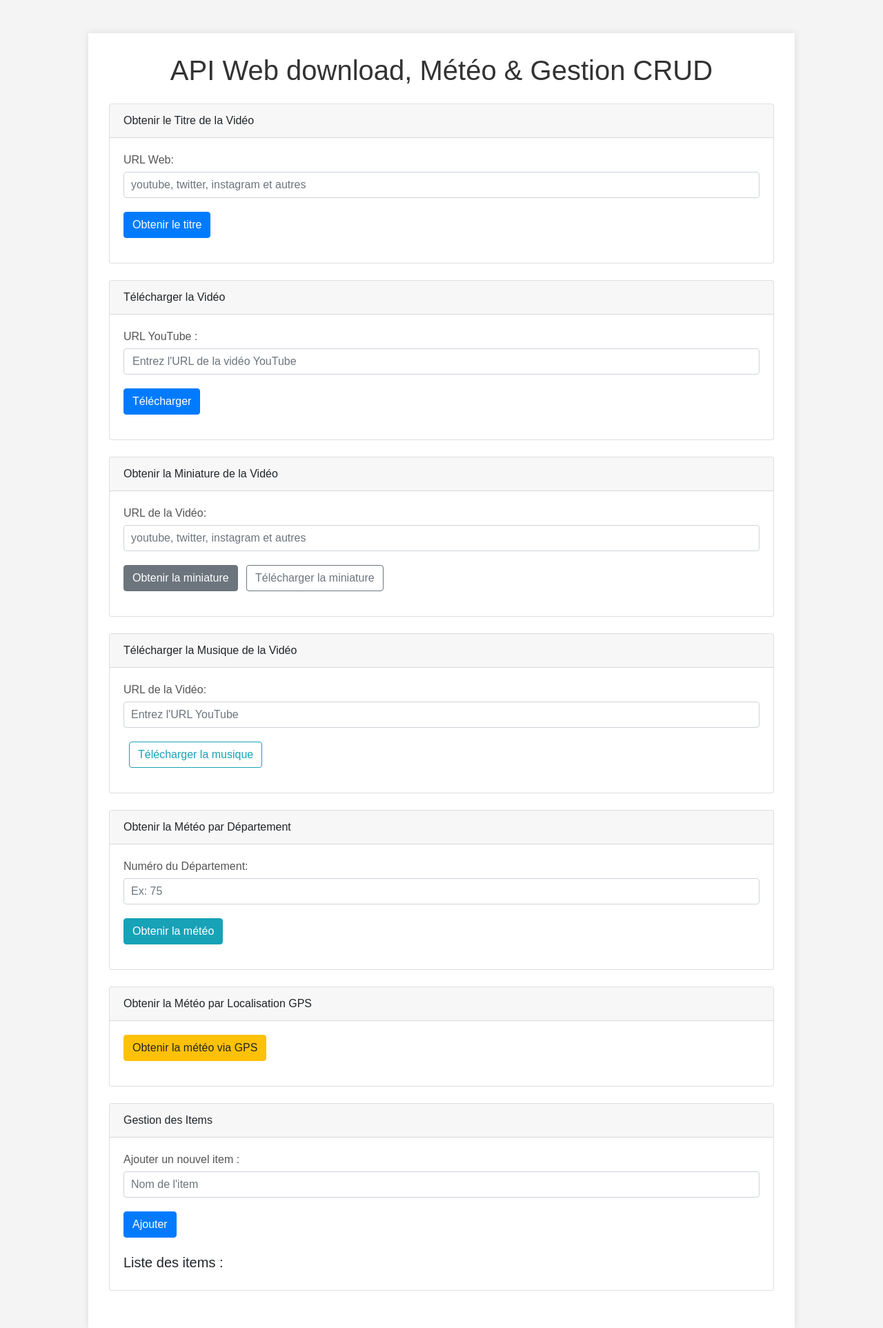
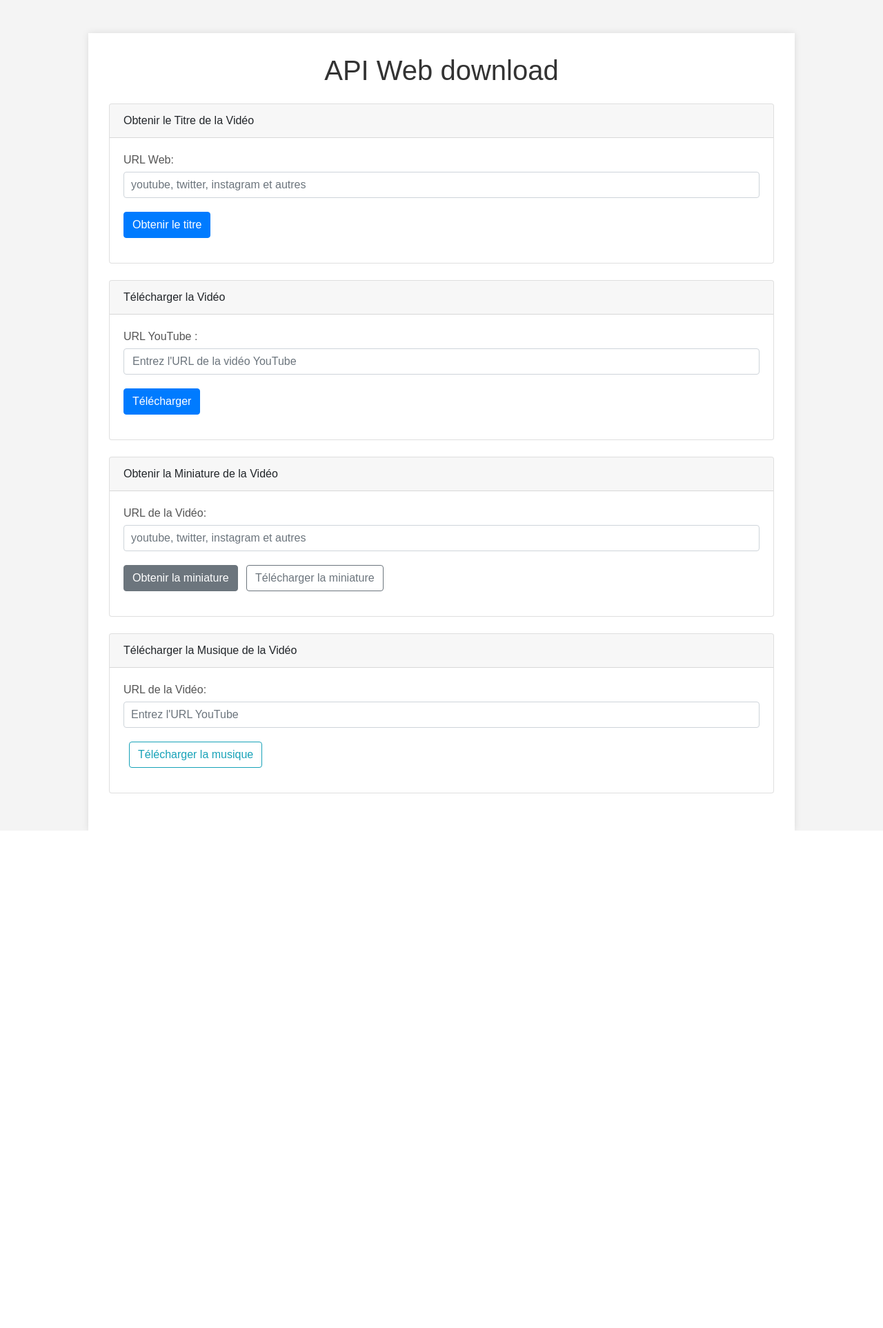
Before and after one commit to bcharthur/api-python-test, a Flask app: page / in a window 1280 px wide. Shown: the whole page at 69% size. After the commit the page ends 1204 px from the top, so only its background shows below. Run offline with Flask 3, Linux system fonts and the light colour scheme; data that the repository does not hold is empty; some libraries are stand-ins or nearby versions.

Commit message:
retrait meteo et crud

```diff
--- a/templates/index.html
+++ b/templates/index.html
@@ -23,7 +23,7 @@
     </div>
 
     <div class="container mt-5">
-        <h1 class="text-center mb-4">API Web download, Météo & Gestion CRUD</h1>
+        <h1 class="text-center mb-4">API Web download</h1>
 
         <!-- Section pour Obtenir le Titre -->
         <div class="card mb-4">
@@ -95,55 +95,55 @@
         </div>
 
         <!-- Section pour la Météo par Département -->
-        <div class="card mb-4">
-            <div class="card-header">
-                Obtenir la Météo par Département
-            </div>
-            <div class="card-body">
-                <form id="getWeatherForm">
-                    <div class="form-group">
-                        <label for="weather_dept">Numéro du Département:</label>
-                        <input type="text" class="form-control" id="weather_dept" placeholder="Ex: 75" required>
-                    </div>
-                    <button type="submit" class="btn btn-info" id="getWeatherBtn">Obtenir la météo</button>
-                </form>
-                <div id="weatherResult" class="mt-3"></div>
-            </div>
-        </div>
+{#        <div class="card mb-4">#}
+{#            <div class="card-header">#}
+{#                Obtenir la Météo par Département#}
+{#            </div>#}
+{#            <div class="card-body">#}
+{#                <form id="getWeatherForm">#}
+{#                    <div class="form-group">#}
+{#                        <label for="weather_dept">Numéro du Département:</label>#}
+{#                        <input type="text" class="form-control" id="weather_dept" placeholder="Ex: 75" required>#}
+{#                    </div>#}
+{#                    <button type="submit" class="btn btn-info" id="getWeatherBtn">Obtenir la météo</button>#}
+{#                </form>#}
+{#                <div id="weatherResult" class="mt-3"></div>#}
+{#            </div>#}
+{#        </div>#}
 
         <!-- Section pour la Météo par GPS -->
-        <div class="card mb-4">
-            <div class="card-header">
-                Obtenir la Météo par Localisation GPS
-            </div>
-            <div class="card-body">
-                <button type="button" class="btn btn-warning" id="getWeatherGPSBtn">Obtenir la météo via GPS</button>
-                <div id="weatherGPSResult" class="mt-3"></div>
-            </div>
-        </div>
+{#        <div class="card mb-4">#}
+{#            <div class="card-header">#}
+{#                Obtenir la Météo par Localisation GPS#}
+{#            </div>#}
+{#            <div class="card-body">#}
+{#                <button type="button" class="btn btn-warning" id="getWeatherGPSBtn">Obtenir la météo via GPS</button>#}
+{#                <div id="weatherGPSResult" class="mt-3"></div>#}
+{#            </div>#}
+{#        </div>#}
 
         <!-- Section CRUD -->
-        <div class="card mb-4">
-            <div class="card-header">
-                Gestion des Items
-            </div>
-            <div class="card-body">
-                <!-- Ajouter un Item -->
-                <form id="createForm">
-                    <div class="form-group">
-                        <label for="itemName">Ajouter un nouvel item :</label>
-                        <input type="text" class="form-control" id="itemName" placeholder="Nom de l'item" required>
-                    </div>
-                    <button type="submit" class="btn btn-primary">Ajouter</button>
-                </form>
-
-                <!-- Liste des Items -->
-                <h5 class="mt-4">Liste des items :</h5>
-                <ul id="itemList" class="list-group">
-                    <!-- Liste dynamique -->
-                </ul>
-            </div>
-        </div>
+{#        <div class="card mb-4">#}
+{#            <div class="card-header">#}
+{#                Gestion des Items#}
+{#            </div>#}
+{#            <div class="card-body">#}
+{#                <!-- Ajouter un Item -->#}
+{#                <form id="createForm">#}
+{#                    <div class="form-group">#}
+{#                        <label for="itemName">Ajouter un nouvel item :</label>#}
+{#                        <input type="text" class="form-control" id="itemName" placeholder="Nom de l'item" required>#}
+{#                    </div>#}
+{#                    <button type="submit" class="btn btn-primary">Ajouter</button>#}
+{#                </form>#}
+{##}
+{#                <!-- Liste des Items -->#}
+{#                <h5 class="mt-4">Liste des items :</h5>#}
+{#                <ul id="itemList" class="list-group">#}
+{#                    <!-- Liste dynamique -->#}
+{#                </ul>#}
+{#            </div>#}
+{#        </div>#}
     </div>
 
     <!-- Modale Édition -->
```
